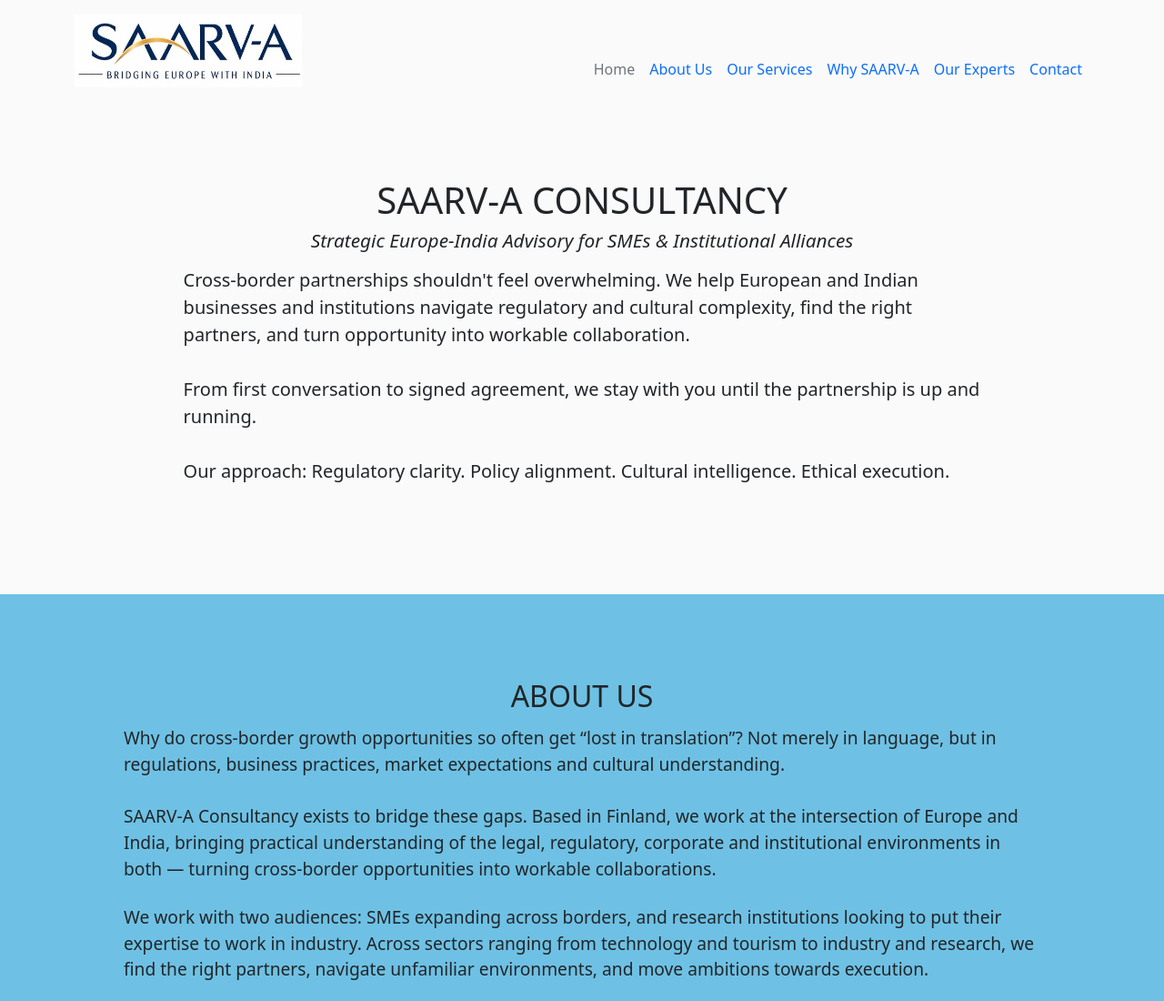
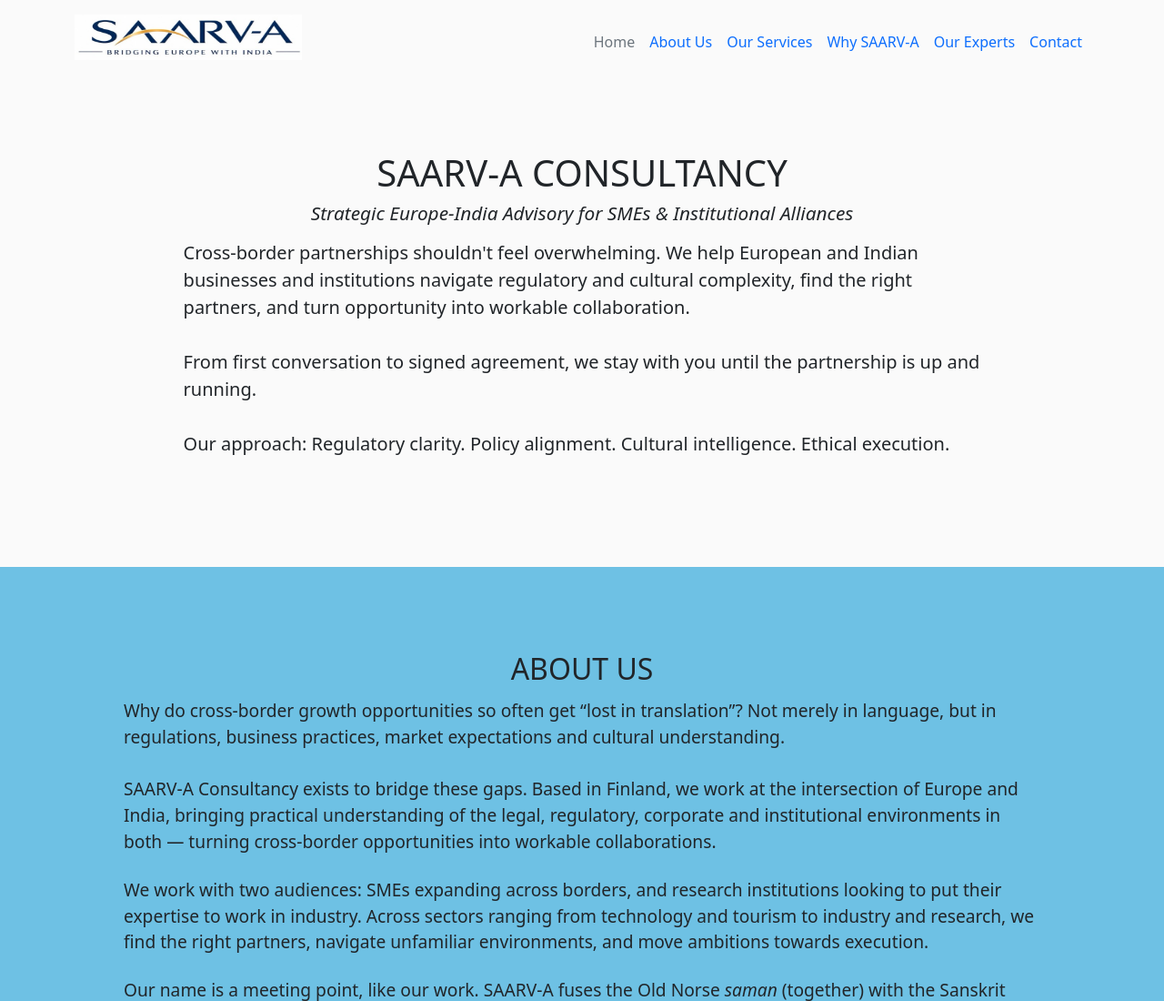
Before and after one commit to SaarvWeb/saarvweb.github.io, a plain HTML site: page index.html in a window 1280 px wide. Shown: the top 1100 px of the page at 91% size. Drawn offline with nearby package versions, Linux system fonts and the light colour scheme.

Commit message:
Update logo image height in index.html
Reduced the height of the logo image in the header.

```diff
--- a/index.html
+++ b/index.html
@@ -23,7 +23,7 @@
       <div class="container", id="home">
         <header class="d-flex flex-wrap align-items-end justify-content-center justify-content-md-between pt-3 mb-1">
           <div class="col-md-3 mb-2 mb-md-0">
-            <img src="./images/SAARV-A-logo-4.jpeg" alt="Saarv-A-logo-4" width="250" height="80">
+            <img src="./images/SAARV-A-logo-4.jpeg" alt="Saarv-A-logo-4" width="250" height="50">
           </div>
 
                <ul class="nav col-12 col-md-auto mb-0 justify-content-center mb-md-0">
```
